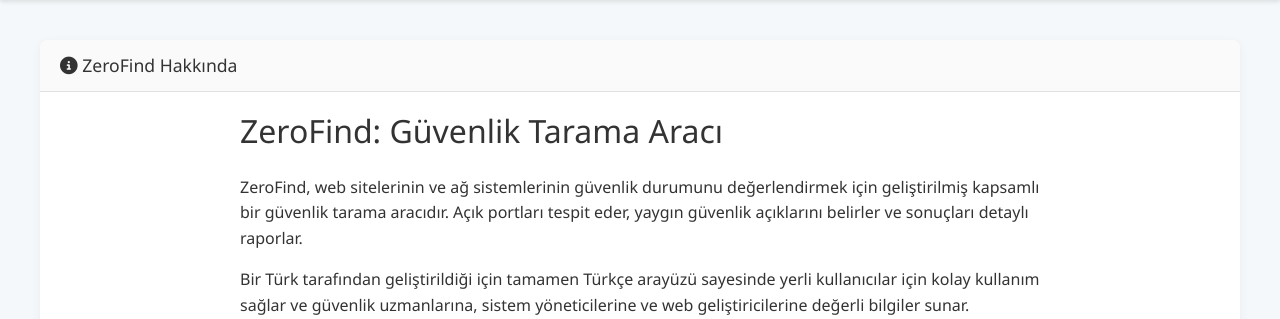
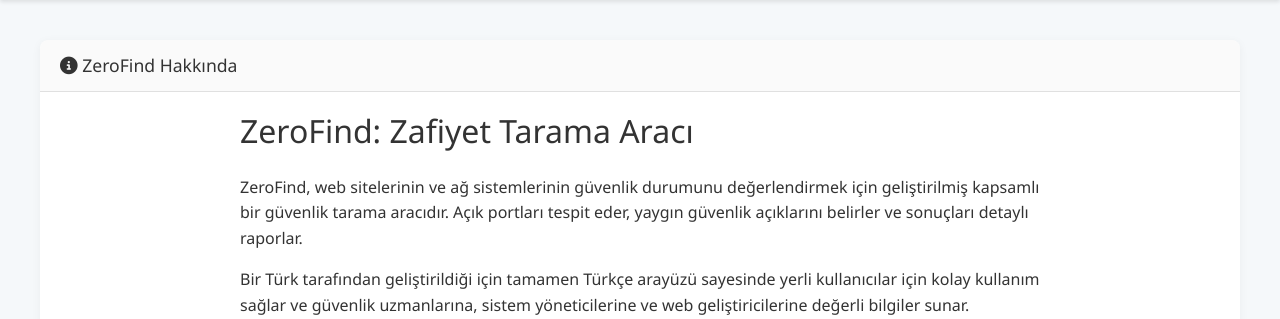
Before and after one commit to T5heAlyx/ZeroFind, a Flask app: page /about in a window 1280 px wide. Shown: the part 60-379 px from the top of the page. Run offline with Flask 3, Linux system fonts and the light colour scheme.

Commit message:
Update about.html

```diff
--- a/templates/about.html
+++ b/templates/about.html
@@ -7,7 +7,7 @@
     </div>
     <div class="nexus-card-content">
         <div class="about-section">
-            <h2 class="mb-4">ZeroFind: Güvenlik Tarama Aracı</h2>
+            <h2 class="mb-4">ZeroFind: Zafiyet Tarama Aracı</h2>
 
             <p>ZeroFind, web sitelerinin ve ağ sistemlerinin güvenlik durumunu değerlendirmek için geliştirilmiş kapsamlı bir güvenlik tarama aracıdır. Açık portları tespit eder, yaygın güvenlik açıklarını belirler ve sonuçları detaylı raporlar.</p>
 
```
